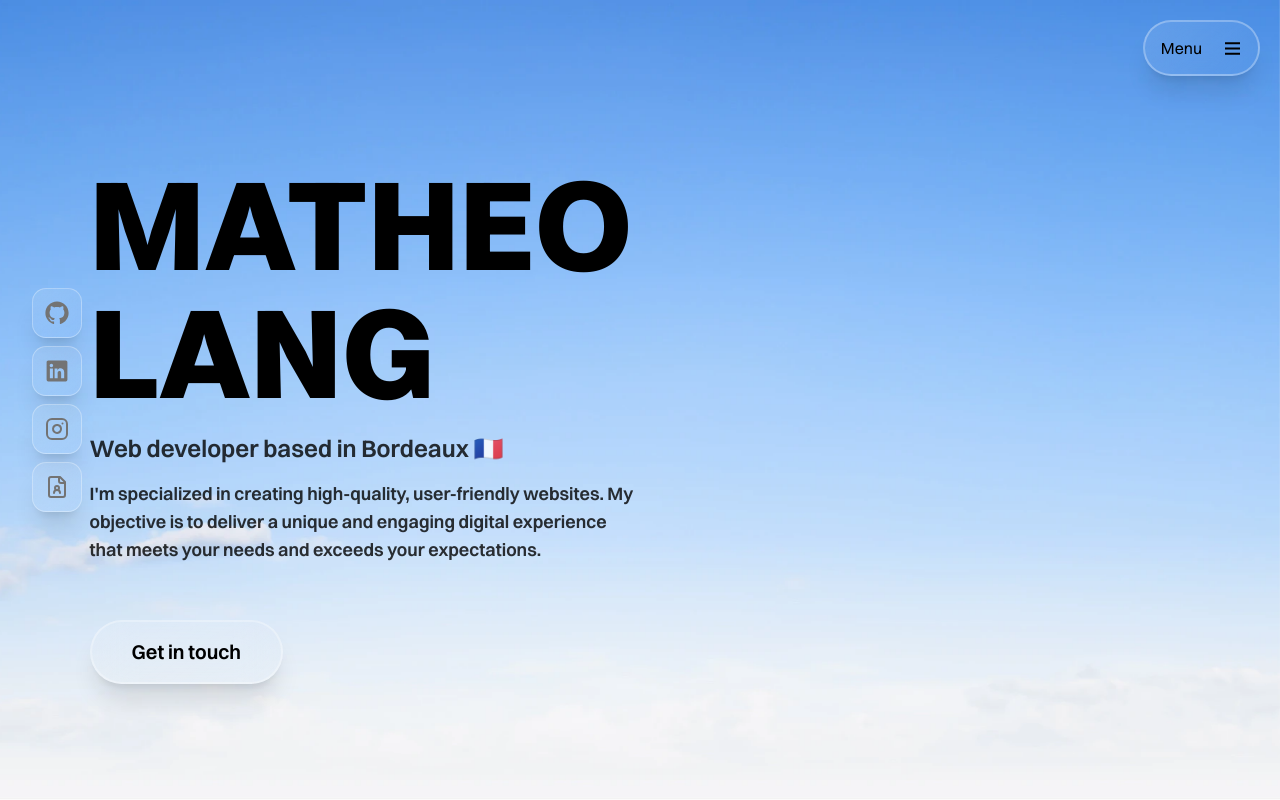
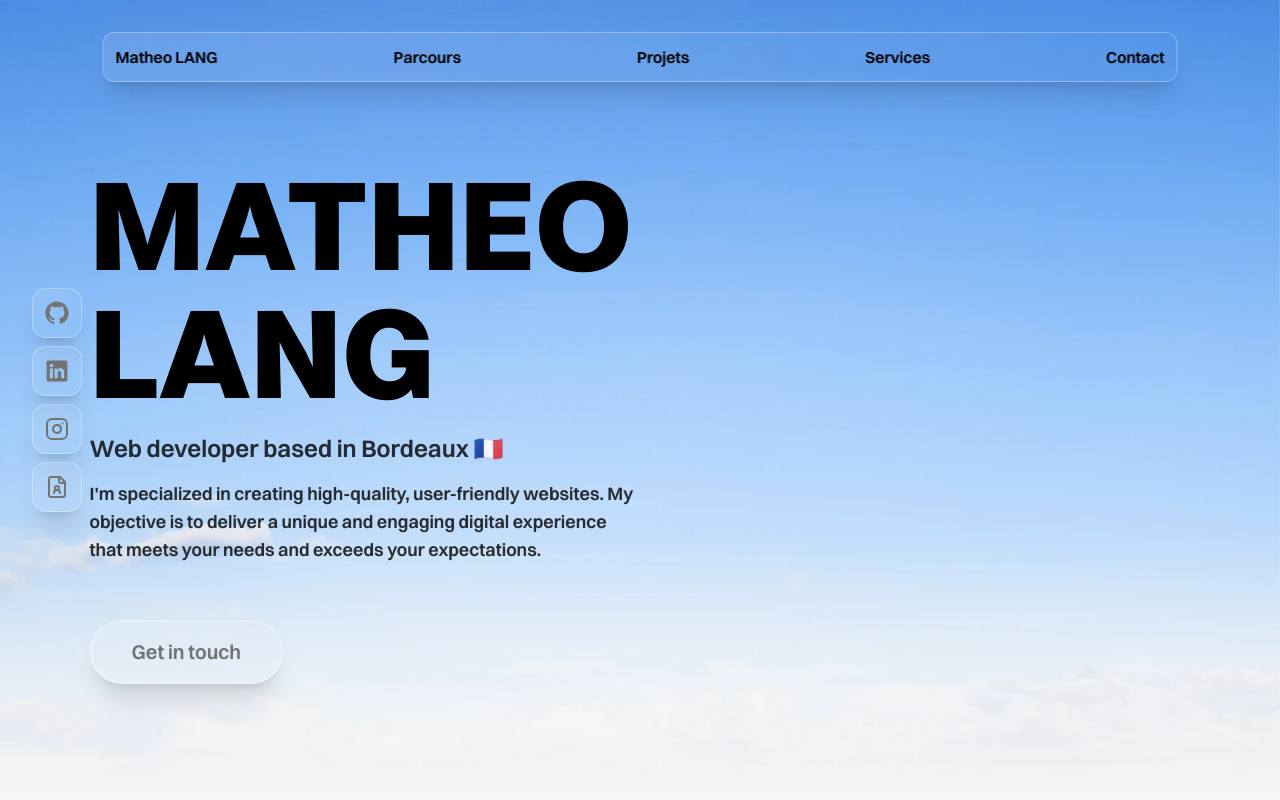
Before and after one commit to Matsuel/portfolio, a Next.js app: page / in a window 1280 px wide. Shown: the top 800 px of the page. Built offline with nearby package versions, Linux system fonts and the light colour scheme.

Commit message:
feat: refactor la navigation en supprimant les composants NavbarButton et Navbar, et en intégrant la logique dans un nouveau composant Navbar

```diff
--- a/src/app/page.tsx
+++ b/src/app/page.tsx
@@ -2,8 +2,7 @@ import Background from "@/components/Background";
 import Footer from "@/components/Footer";
 import Hero from "@/components/Hero";
 import Loader from "@/components/loader";
-import NavbarButton from "@/components/navbar/Button";
-import Navbar from "@/components/navbar/Navbar";
+import Navbar from "@/components/Navbar";
 import Parcours from "@/components/Parcours";
 import Projets from "@/components/Projets";
 import Services from "@/components/Services";
@@ -12,13 +11,12 @@ export default function Home() {
   return (
     <div className="w-full min-h-screen h-auto flex flex-col items-center">
       <Background />
-      <NavbarButton />
+      <Navbar />
       {/* <Loader /> */}
-      <Navbar />
       <Hero />
       <Parcours />
       <Projets />
-      {/* <Services /> */}
+      <Services />
       <Footer />
     </div>
   );
--- a/src/components/Hero.tsx
+++ b/src/components/Hero.tsx
@@ -1,9 +1,9 @@
 "use client";
 import { motion } from "framer-motion";
+import { mail } from "../../constants/navbar";
 import AnimatedText from './AnimatedText';
 import AnimatedTitle from './AnimatedTitle';
 import SectionLayout from './SectionLayout';
-import { mail } from "../../constants/navbar";
 
 const Hero = () => {
 
@@ -35,10 +35,11 @@ const Hero = () => {
                 initial={{ opacity: 0, y: 40 }}
                 animate={{ opacity: 1, y: 0 }}
                 transition={{ delay: 2.1, duration: 0.8, type: "spring" }}
-                className="self-start w-auto mt-10 px-10 py-4  font-semibold rounded-full shadow-xl text-xl focus:outline-none cursor-pointer border-2 border-glassmorphism-border text-black backdrop-blur-glassmorphism bg-[linear-gradient(145deg,_rgba(255,255,255,0.1)_0%,_rgba(255,255,255,0)_100%)] hover:bg-[linear-gradient(145deg,_rgba(255,255,255,0.4)_0%,_rgba(255,255,255,0.1)_100%)]"
+                className="self-start w-auto mt-10 px-10 py-4  font-semibold rounded-full shadow-xl text-xl focus:outline-none cursor-pointer transition-all duration-300 border-2 border-glassmorphism-border text-neutral-500 hover:text-foreground backdrop-blur-glassmorphism bg-[linear-gradient(145deg,_rgba(255,255,255,0.1)_0%,_rgba(255,255,255,0)_100%)] hover:bg-[linear-gradient(145deg,_rgba(255,255,255,0.4)_0%,_rgba(255,255,255,0.1)_100%)]"
             >
                 Get in touch
             </motion.a>
+
         </SectionLayout>
     )
 }
--- /dev/null
+++ b/src/components/Navbar.tsx
@@ -0,0 +1,24 @@
+import React from 'react'
+import { navbarLinks } from '../../constants/navbar'
+import Link from 'next/link'
+
+const Navbar = () => {
+    return (
+        <nav className='fixed top-8 left-1/2 transform -translate-x-1/2 z-50 w-[84%] h-auto p-3 rounded-xl border border-glassmorphism-border backdrop-blur-glassmorphism bg-[linear-gradient(145deg,_rgba(255,255,255,0.1)_0%,_rgba(255,255,255,0)_100%)] shadow-xl'>
+            <div className='flex flex-row items-center justify-between w-full h-full font-semibold'>
+                {navbarLinks.map((link) => (
+                    <Link
+                        key={link.name}
+                        href={link.sectionId}
+                    >
+                        {link.name}
+                    </Link>
+                ))}
+
+            </div>
+
+        </nav>
+    )
+}
+
+export default Navbar
--- a/src/components/navbar/Button.tsx
+++ /dev/null
@@ -1,77 +0,0 @@
-"use client";
-import { useNavbar } from "../../../contexts/NavbarContext";
-
-const NavbarButton = () => {
-    const { isMenuOpen, setIsMenuOpen } = useNavbar();
-
-    return (
-        <button
-            className='fixed cursor-pointer top-5 right-5 h-auto flex flex-row items-center gap-3 transition-colors duration-300 text-black rounded-full shadow-xl p-2 z-30 border-2 border-glassmorphism-border backdrop-blur-glassmorphism bg-[linear-gradient(145deg,_rgba(255,255,255,0.1)_0%,_rgba(255,255,255,0)_100%)] hover:bg-[linear-gradient(145deg,_rgba(255,255,255,0.4)_0%,_rgba(255,255,255,0.1)_100%)]'
-            onClick={() => setIsMenuOpen(!isMenuOpen)}
-        >
-            <h2 className='ml-2'>Menu</h2>
-            <div className='w-9 h-9 rounded-full flex items-center justify-center'>
-                <NavbarIcon
-                    isMenuOpen={isMenuOpen}
-                    size={25}
-                />
-            </div>
-        </button>
-    )
-}
-
-interface NavbarIconProps {
-    size?: number;
-    isMenuOpen: boolean;
-    color?: string;
-}
-
-const NavbarIcon = ({
-    size = 50,
-    isMenuOpen,
-    color = "currentColor"
-}: NavbarIconProps) => {
-
-
-    return (
-        <div
-            className="bg-transparent flex p-0"
-            aria-label="Main Menu"
-        >
-            <svg width={size} height={size} viewBox="0 0 100 100">
-                <path
-                    stroke={color}
-                    className="fill-none stroke-8"
-                    style={{
-                        strokeDasharray: isMenuOpen ? "90 207" : "60 207",
-                        strokeDashoffset: isMenuOpen ? -134 : 0,
-                        transition: "stroke-dasharray 0.6s cubic-bezier(0.4, 0, 0.2, 1), stroke-dashoffset 0.6s cubic-bezier(0.4, 0, 0.2, 1)"
-                    }}
-                    d="M 20,29.000046 H 80.000231 C 80.000231,29.000046 94.498839,28.817352 94.532987,66.711331 94.543142,77.980673 90.966081,81.670246 85.259173,81.668997 79.552261,81.667751 75.000211,74.999942 75.000211,74.999942 L 25.000021,25.000058"
-                />
-                <path
-                    stroke={color}
-                    className="fill-none stroke-8"
-                    style={{
-                        strokeDasharray: isMenuOpen ? "1 60" : "60 60",
-                        strokeDashoffset: isMenuOpen ? -30 : 0,
-                        transition: "stroke-dasharray 0.6s cubic-bezier(0.4, 0, 0.2, 1), stroke-dashoffset 0.6s cubic-bezier(0.4, 0, 0.2, 1)"
-                    }}
-                    d="M 20,50 H 80"
-                />
-                <path
-                    stroke={color}
-                    className="fill-none stroke-8"
-                    style={{
-                        strokeDasharray: isMenuOpen ? "90 207" : "60 207",
-                        strokeDashoffset: isMenuOpen ? -134 : 0,
-                        transition: "stroke-dasharray 0.6s cubic-bezier(0.4, 0, 0.2, 1), stroke-dashoffset 0.6s cubic-bezier(0.4, 0, 0.2, 1)"
-                    }}
-                    d="M 20,70.999954 H 80.000231 C 80.000231,70.999954 94.498839,71.182648 94.532987,33.288669 94.543142,22.019327 90.966081,18.329754 85.259173,18.331003 79.552261,18.332249 75.000211,25.000058 75.000211,25.000058 L 25.000021,74.999942"
-                />
-            </svg>
-        </div>
-    );
-};
-
-export default NavbarButton;
--- a/src/components/navbar/Navbar.tsx
+++ /dev/null
@@ -1,59 +0,0 @@
-"use client";
-import React from 'react'
-import { motion, AnimatePresence } from 'framer-motion'
-import { useNavbar } from '../../../contexts/NavbarContext';
-import { navbarLinks } from '../../../constants/navbar';
-import NavbarLink from './NavbarLink';
-
-const Navbar = () => {
-
-    const { isMenuOpen } = useNavbar()
-
-    const expandVariants = {
-        closed: {
-            width: 0,
-            height: 0,
-            borderRadius: '999px',
-            top: 4 * 5,
-            right: 4 * 5,
-            opacity: 0,
-            transition: { duration: 0.5, ease: [0.76, 0, 0.24, 1], delay: 0.7 }
-        },
-        open: {
-            width: '100vw',
-            height: '100vh',
-            borderRadius: '0px',
-            top: 0,
-            right: 0,
-            opacity: 1,
-            transition: { duration: 0.5, ease: [0.76, 0, 0.24, 1] }
-        }
-    }
-
-    return (
-        <AnimatePresence mode="wait">
-            {isMenuOpen && (
-                <motion.div
-                    key="navbar"
-                    initial="closed"
-                    animate="open"
-                    exit="closed"
-                    variants={expandVariants}
-                    className="h-full fixed bg-black z-20"
-                >
-                    <div className="h-full flex flex-col justify-center">
-                        {navbarLinks.map((link, index) => (
-                            <NavbarLink
-                                key={link.sectionId}
-                                link={link}
-                                index={index}
-                            />
-                        ))}
-                    </div>
-                </motion.div>
-            )}
-        </AnimatePresence>
-    )
-}
-
-export default Navbar
--- a/src/components/navbar/NavbarLink.tsx
+++ /dev/null
@@ -1,69 +0,0 @@
-import React from 'react'
-import { useNavbar } from '../../../contexts/NavbarContext';
-import { motion, AnimatePresence } from 'framer-motion';
-import { useRouter } from 'next/navigation';
-
-interface NavbarLinkProps {
-    link: {
-        name: string;
-        sectionId: string;
-    };
-    index: number;
-}
-
-const NavbarLink = ({
-    link,
-    index
-}: NavbarLinkProps) => {
-
-    const { isMenuOpen, setIsMenuOpen } = useNavbar();
-
-    const router = useRouter();
-
-    const handleRedirect = (sectionId: string) => {
-        setIsMenuOpen(false);
-        setTimeout(() => {
-            router.push(`/${sectionId}`);
-        }, 1000);
-    };
-
-
-    return (
-        <AnimatePresence>
-            {isMenuOpen && (
-                <motion.div
-                    initial={{ opacity: 0, y: -80 }}
-                    animate={{
-                        opacity: 1,
-                        y: 0,
-                        transition: {
-                            delay: 0.5 + index * 0.05,
-                            duration: 0.7,
-                            type: "spring",
-                            stiffness: 60,
-                            damping: 12,
-                        },
-                    }}
-                    exit={{
-                        opacity: 0,
-                        y: -80,
-                        transition: {
-                            delay: index * 0.05,
-                            type: "spring",
-                            duration: 0.7
-                        },
-                    }}
-                >
-                    <button
-                        className="w-full flex flex-col items-start p-4 2xl:text-9xl text-8xl font-bold uppercase text-secondary border-r border-l border-black hover:border-white hover:text-white cursor-pointer leading-none transition-all duration-300 ease-in-out"
-                        onClick={() => handleRedirect(link.sectionId)}
-                    >
-                        {link.name}
-                    </button>
-                </motion.div>
-            )}
-        </AnimatePresence>
-    );
-};
-
-export default NavbarLink
```
